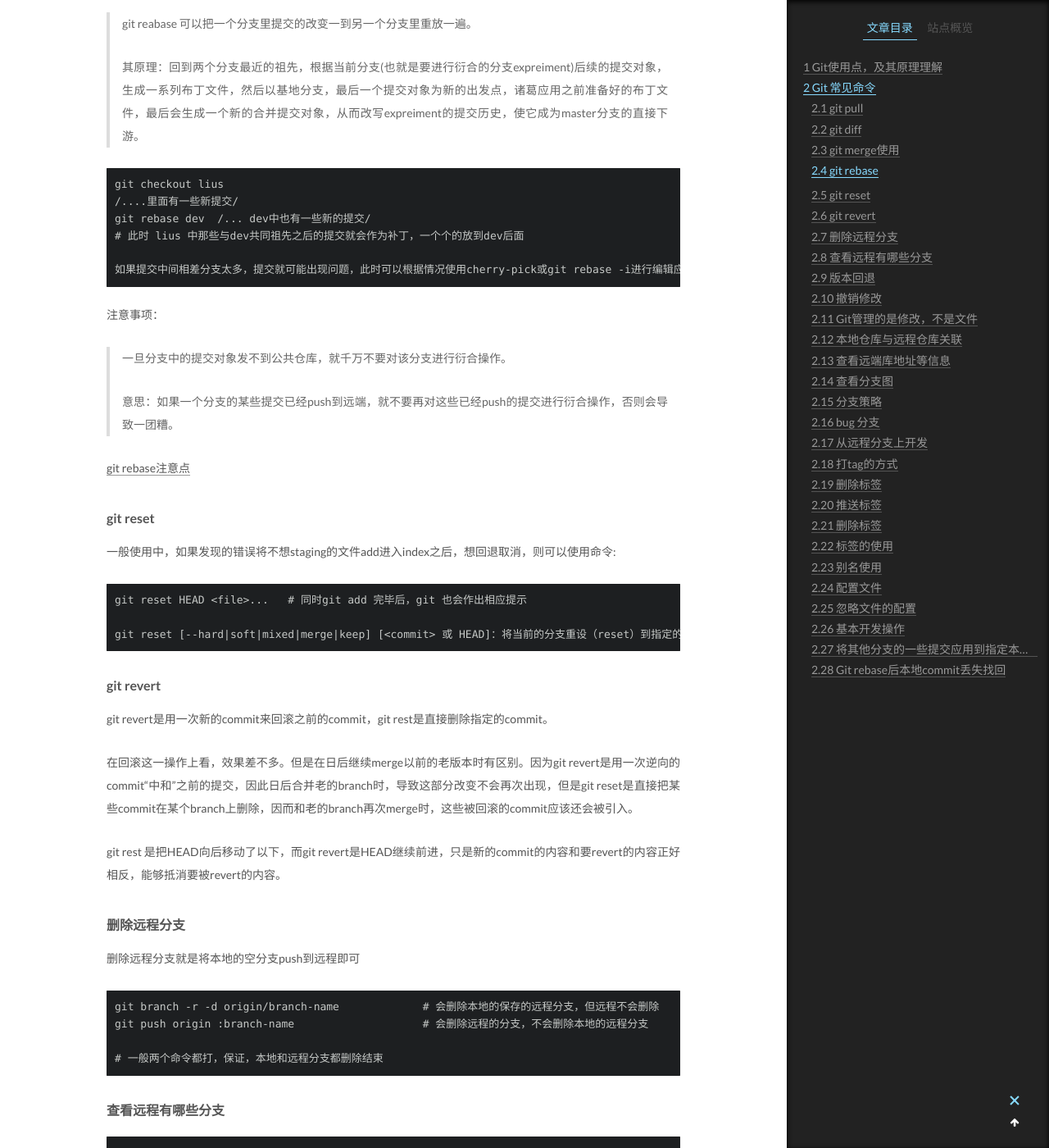
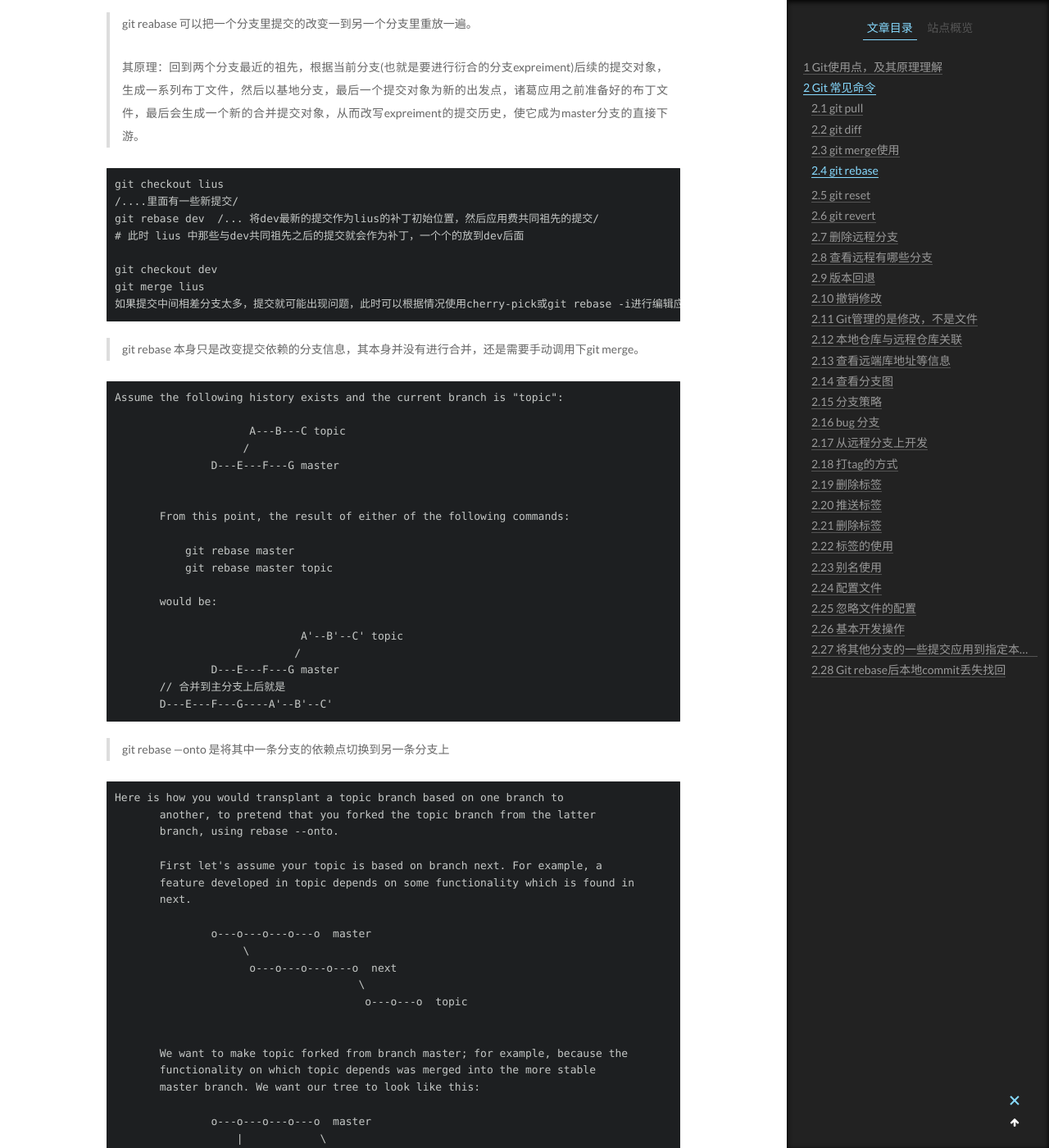
Before and after one commit to linfengwenyou/linfengwenyou.github.io, a Jekyll site: the page built from _posts/2017-11-01-Git基本操作整理.md, in a window 1280 px wide and 1400 px high, scrolled down 3604 px. Shown: the whole window at 82% size. Built offline with Jekyll 4.4.1, drawn with Linux system fonts in a browser that asks for light colours; some of the changed text lies outside the part shown.

Commit message:
更新rebase使用

````diff
--- a/_posts/2017-11-01-Git基本操作整理.md
+++ b/_posts/2017-11-01-Git基本操作整理.md
@@ -156,10 +156,78 @@ git commit -m "solve conflict"
 ```
 git checkout lius
 /....里面有一些新提交/
-git rebase dev  /... dev中也有一些新的提交/
+git rebase dev  /... 将dev最新的提交作为lius的补丁初始位置，然后应用费共同祖先的提交/
 # 此时 lius 中那些与dev共同祖先之后的提交就会作为补丁，一个个的放到dev后面
 
+git checkout dev
+git merge lius
 如果提交中间相差分支太多，提交就可能出现问题，此时可以根据情况使用cherry-pick或git rebase -i进行编辑应用哪些提交，一点一点进行合并
+```
+
+
+
+
+
+> git rebase 本身只是改变提交依赖的分支信息，其本身并没有进行合并，还是需要手动调用下git merge。
+
+
+
+```
+Assume the following history exists and the current branch is "topic":
+
+                     A---B---C topic
+                    /
+               D---E---F---G master
+
+
+       From this point, the result of either of the following commands:
+
+           git rebase master
+           git rebase master topic
+
+       would be:
+
+                             A'--B'--C' topic
+                            /
+               D---E---F---G master
+       // 合并到主分支上后就是
+       D---E---F---G----A'--B'--C'
+```
+
+
+
+> git rebase —onto 是将其中一条分支的依赖点切换到另一条分支上
+
+```
+Here is how you would transplant a topic branch based on one branch to
+       another, to pretend that you forked the topic branch from the latter
+       branch, using rebase --onto.
+
+       First let's assume your topic is based on branch next. For example, a
+       feature developed in topic depends on some functionality which is found in
+       next.
+
+               o---o---o---o---o  master
+                    \
+                     o---o---o---o---o  next
+                                      \
+                                       o---o---o  topic
+
+
+       We want to make topic forked from branch master; for example, because the
+       functionality on which topic depends was merged into the more stable
+       master branch. We want our tree to look like this:
+
+               o---o---o---o---o  master
+                   |            \
+                   |             o'--o'--o'  topic
+                    \
+                     o---o---o---o---o  next
+
+
+       We can get this using the following command:
+
+           git rebase --onto master next topic
 ```
 
 
@@ -169,6 +237,12 @@ git rebase dev  /... dev中也有一些新的提交/
 > 一旦分支中的提交对象发不到公共仓库，就千万不要对该分支进行衍合操作。
 >
 > 意思：如果一个分支的某些提交已经push到远端，就不要再对这些已经push的提交进行衍合操作，否则会导致一团糟。
+
+
+
+
+
+* 将一个分支依赖调整到另一个分支上去
 
 
 
````
